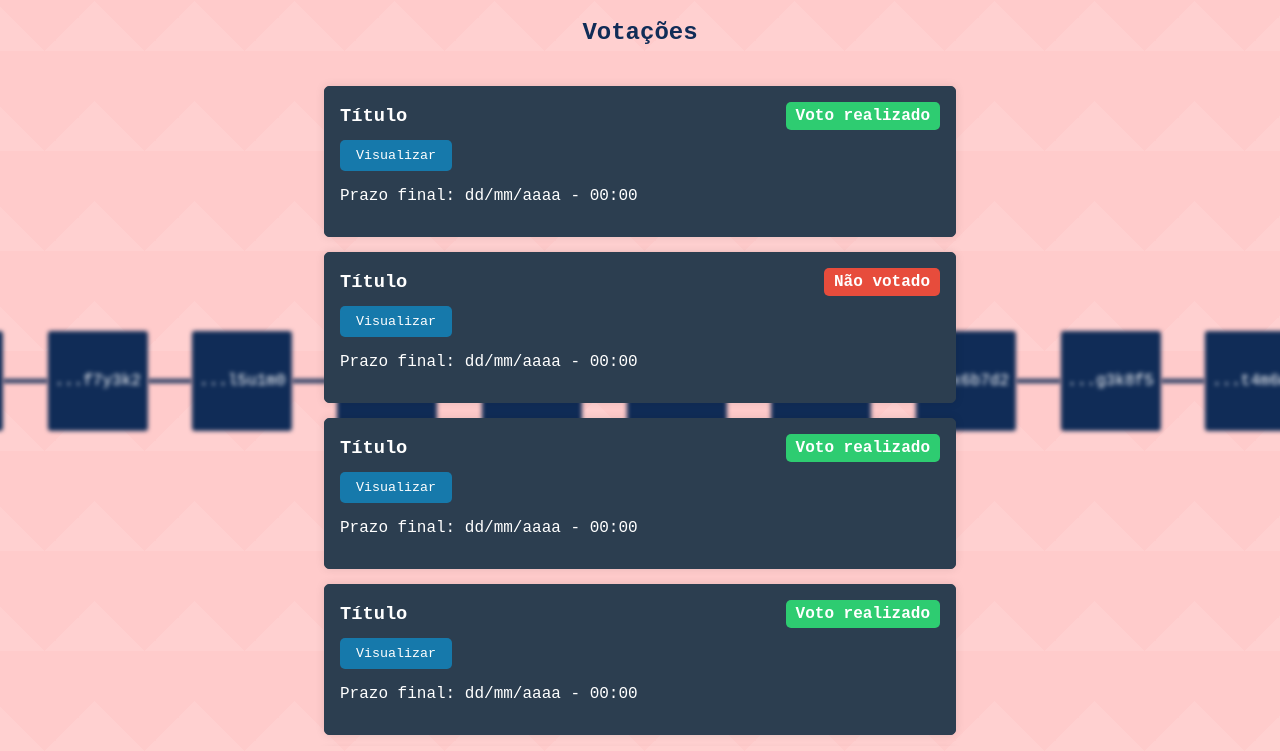
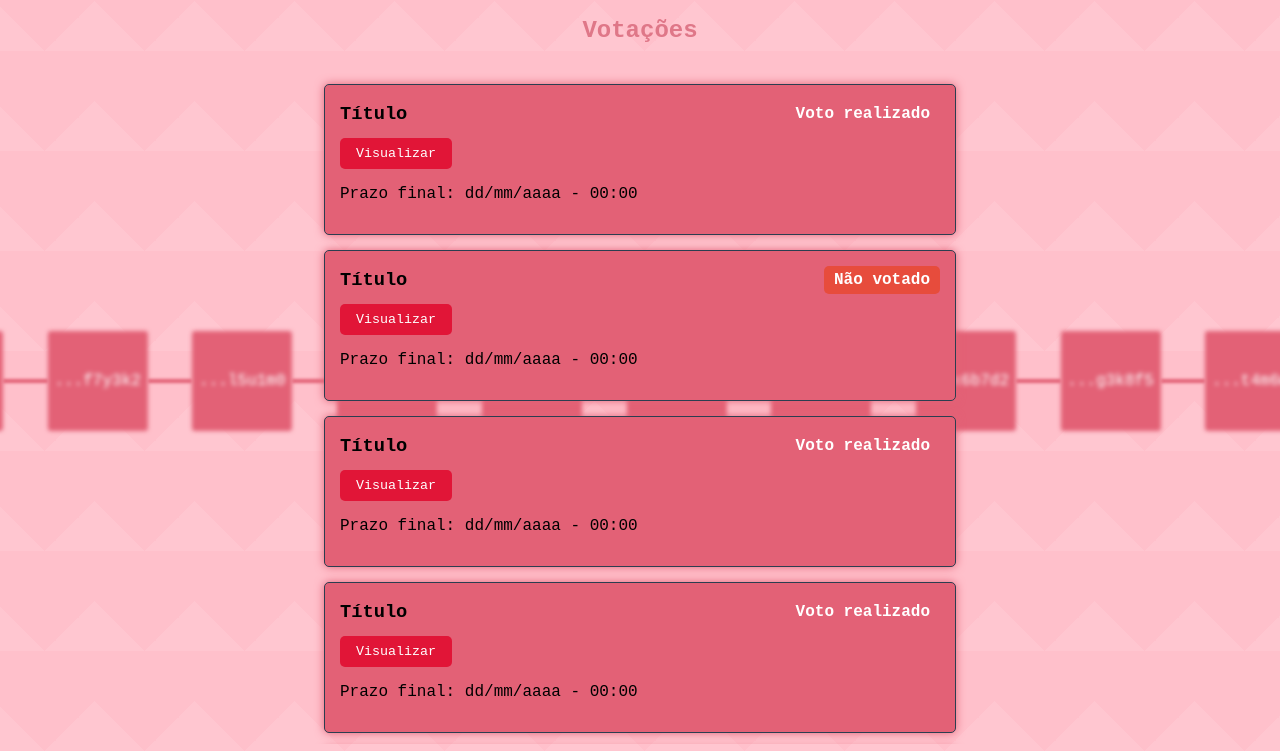
Before and after one commit to software-concorrente-distribuido/aristoteles, a plain HTML site: page src/telas/Votacoes/Votacoes.html in a window 1280 px wide. Shown: the part 49-800 px from the top of the page. Drawn offline with Linux system fonts and the light colour scheme; sample sign-in values are in the browser's storage.

Commit message:
atualizando front end

```diff
--- a/src/telas/CriarVotacao/styleCriarVotacao.css
+++ b/src/telas/CriarVotacao/styleCriarVotacao.css
@@ -1,5 +1,5 @@
 :root {
-    --cor-fundo-body: #F8F8F8;
+    --cor-fundo-body: pink;
     --cor-fundo-menu: #2C3E50;
     --cor-texto-menu: #FFFFFF;
     --cor-texto-titulo: #102C57;
@@ -135,6 +135,7 @@ form {
     box-sizing: border-box;
     overflow-y: auto;
     overflow-x: hidden;
+    max-height: 80vh;
 }
 
 .form-group {
@@ -243,10 +244,11 @@ form {
 
 /* Estilos para as opções */
 .opcoes-list {
-    background-color: #f2f2f2; /* Cor de fundo para as opções */
+    background-color: #f2f2f2;
     border: 1px solid #ccc;
     border-radius: 5px;
     padding: 10px;
+    max-height: 150px;
 }
 
 .radio-container {
@@ -271,8 +273,8 @@ form {
     top: 50%;
     left: 0;
     transform: translateY(-50%);
-    height: 16px;
-    width: 16px;
+    height: 12px;
+    width: 12px;
     background-color: #ccc;
     border-radius: 50%;
 }
@@ -295,8 +297,8 @@ form {
     top: 50%;
     left: 50%;
     transform: translate(-50%, -50%);
-    width: 6px;
-    height: 6px;
+    width: 4px;
+    height: 4px;
     border-radius: 50%;
     background: white;
 }
@@ -347,3 +349,20 @@ form {
     margin-left: 5px;
     cursor: pointer;
 }
+
+::-webkit-scrollbar {
+    width: 5px; /* Largura da scrollbar */
+}
+
+::-webkit-scrollbar-track {
+    background-color: var(--cor-fundo-body); /* Cor do fundo da scrollbar */
+}
+
+::-webkit-scrollbar-thumb {
+    background-color: rgb(227, 97, 118); /* Cor do "polegar" da scrollbar */
+    border-radius: 4px; /* Bordas arredondadas do "polegar" */
+}
+
+::-webkit-scrollbar-thumb:hover {
+    background-color: rgb(225, 21, 55); /* Cor do "polegar" ao passar o mouse */
+}
--- a/src/telas/Votacoes/Votacoes.html
+++ b/src/telas/Votacoes/Votacoes.html
@@ -17,7 +17,7 @@
                     <a href="../CriarVotacao/CriarVotacao.html">Iniciar Votação</a>
                 </div>
             </div>
-            <div class="admin-badge">ADM</div>
+
             <div class="user-info">
                 <span>Nome: João da Silva</span>
                 <a href="../Login/index.html" class="logout"><i class="fas fa-sign-out-alt"></i> SAIR</a>
--- a/src/telas/Votacoes/Votacoes.js
+++ b/src/telas/Votacoes/Votacoes.js
@@ -17,3 +17,26 @@ document.addEventListener('DOMContentLoaded', function() {
         }
     });
 });
+
+document.addEventListener('DOMContentLoaded', function() {
+    const logoutLink = document.getElementById('logout');
+
+    if (logoutLink) {
+        logoutLink.addEventListener('click', function(event) {
+            event.preventDefault();
+
+            localStorage.removeItem('authToken');
+
+            window.location.href = '../Login/index.html';
+        });
+    }
+});
+
+window.addEventListener('load', function() {
+    const token = localStorage.getItem('authToken');
+
+    if (!token) {
+        window.location.href = '../Login/index.html';
+    }
+
+});
--- a/src/telas/Votacoes/styleVotacoes.css
+++ b/src/telas/Votacoes/styleVotacoes.css
@@ -1,16 +1,17 @@
 :root {
-    --cor-fundo-body: #F8F8F8;
-    --cor-fundo-menu: #2C3E50;
+    --cor-fundo-body: pink;
+    --cor-fundo-menu:rgb(227, 97, 118);
     --cor-texto-menu: #FFFFFF;
-    --cor-texto-titulo: #102C57;
+    --cor-texto-titulo: rgb(223, 119, 136);
     --cor-texto: #333;
-    --cor-botao: #1679AB;
+    --cor-botao: rgb(225, 21, 55);
     --cor-botao-hover: #125682;
-    --cor-card-fundo: #2C3E50;
-    --cor-card-texto: #FFFFFF;
-    --cor-status-realizado: #2ECC71;
+    --cor-card-fundo: rgb(227, 97, 118);
+    --cor-borda-card: rgb(211, 118, 133);
+    --cor-sombra-card: rgb(227, 97, 118);
     --cor-status-nao-votado: #E74C3C;
     --cor-borda-card: #2C3E50;
+    --cor-fundo-blockchain: rgb(227, 97, 118);
 }
 
 @keyframes slow-background-animation {
@@ -26,11 +27,11 @@ body {
     margin: 0;
     font-family: 'Courier New', Courier, monospace;
 
-    background-color: #FFCBCB;
+    background-color: var(--cor-fundo-body);
     background-image:
         linear-gradient(45deg, rgba(255, 255, 255, 0.1) 25%, transparent 25%),
         linear-gradient(-45deg, rgba(255, 255, 255, 0.1) 25%, transparent 25%);
-    background-size: 100px 100px; /* Adjust as needed */
+    background-size: 100px 100px;
     animation: slow-background-animation 20s infinite linear;
     overflow: hidden;
 }
@@ -132,10 +133,16 @@ h2 {
     padding: 15px;
     border-radius: 5px;
     margin-bottom: 15px;
-    box-shadow: 0 0 10px rgba(0, 0, 0, 0.1);
+    box-shadow: 0 0 10px var(--cor-sombra-card);
     border: 1px solid var(--cor-borda-card);
     width: 90%;
     max-width: 600px;
+    transition: transform 0.3s ease, box-shadow 0.3s ease;
+}
+
+.votacao-card:hover {
+    transform: scale(1.05);
+    box-shadow: 0 0 15px rgba(0, 0, 0, 0.2);
 }
 
 .votacao-header {
@@ -203,15 +210,15 @@ h2 {
     justify-content: center;
     z-index: -1;
     border-radius: 3px;
-    background-color: #102C57;
+    background-color: var(--cor-fundo-blockchain);
 }
 
 .linha{
     height: 4px;
     width: 100%;
-    filter: blur(2px);
+    filter: blur(1.5px);
     z-index: -1;
-    background-color: #102C57;
+    background-color: var(--cor-fundo-blockchain);
 
 }
 
@@ -229,3 +236,22 @@ h2 {
         display: none;
     }
 }
+
+/* Para navegadores WebKit (Chrome, Safari) */
+::-webkit-scrollbar {
+    width: 8px; /* Largura da scrollbar */
+}
+
+::-webkit-scrollbar-track {
+    background-color: var(--cor-fundo-body); /* Cor do fundo da scrollbar */
+}
+
+::-webkit-scrollbar-thumb {
+    background-color: rgb(227, 97, 118); /* Cor do "polegar" da scrollbar */
+    border-radius: 4px; /* Bordas arredondadas do "polegar" */
+
+}
+
+::-webkit-scrollbar-thumb:hover {
+    background-color: rgb(225, 21, 55); /* Cor do "polegar" ao passar o mouse */
+}
```
Also changed, not shown: src/Telas/VisualizarVotacao/VisualizarVotacao.html (+1 -1 lines), src/Telas/VisualizarVotacao/VisualizarVotacao.js (+23 -0 lines), src/Telas/Votar/Votar.html (+2 -1 lines), src/Telas/Votar/Votar.js (+23 -0 lines), src/telas/CriarVotacao/CriarVotacao.html (+1 -1 lines), src/telas/CriarVotacao/CriarVotacao.js (+23 -0 lines).
